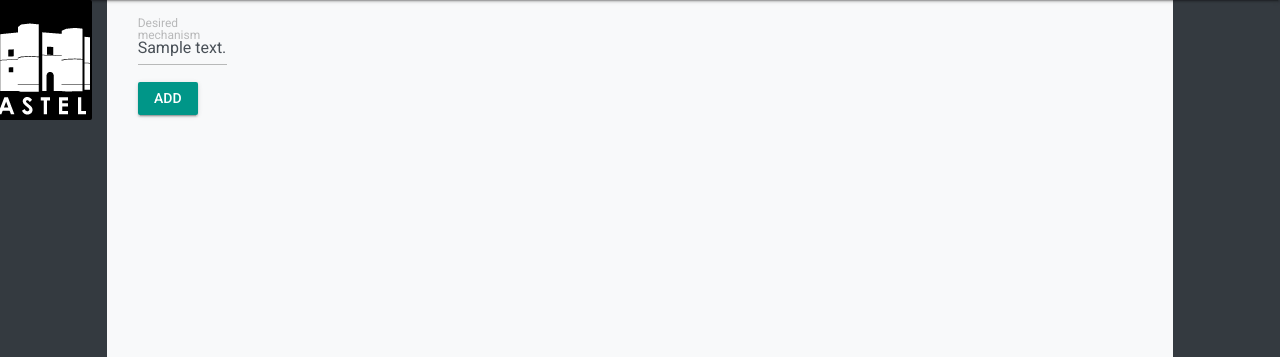
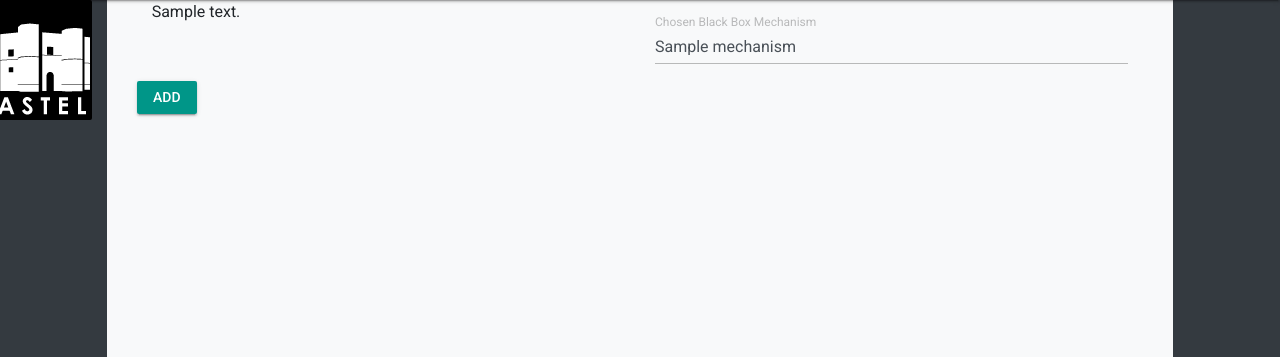
Before and after one commit to Baakel/KastelEditor, a Flask app: a page that uses editorapp/templates/bbm.html in a window 1280 px wide. Shown: the part 63-420 px from the top of the page. Run offline with Flask 2, Linux system fonts and the light colour scheme; a user stored in the database is signed in; tables that the repository leaves empty hold one stand-in row (values such as "Sample post"); some libraries are stand-ins or nearby versions.

Commit message:
Got the select boxes working, now to implement the logic of which choices appear

```diff
--- a/editorapp/forms.py
+++ b/editorapp/forms.py
@@ -1,5 +1,5 @@
 from flask_wtf import FlaskForm
-from wtforms import StringField, BooleanField, TextAreaField, SelectMultipleField, SelectField
+from wtforms import StringField, BooleanField, TextAreaField, SelectMultipleField, SelectField, FieldList, FormField
 from wtforms.validators import DataRequired
 from wtforms.widgets import CheckboxInput, ListWidget
 
@@ -62,4 +62,5 @@ class HardGoalsForm(FlaskForm):
 
 
 class BbmForm(FlaskForm):
-    choices = SelectField('Desired mechanism', validators=[DataRequired()])
+    selections = SelectField('Desired Mechanism', choices=[(1,'o'),(2,'t')], coerce=int, validators=[DataRequired()])
+        # SelectField('Desired Mechanism', coerce=int, validators=[DataRequired()])
--- a/editorapp/templates/bbm.html
+++ b/editorapp/templates/bbm.html
@@ -10,11 +10,30 @@
     {% endfor %}
         <form action="" method="post" name="selectBBM">
             {{ form.hidden_tag() }}
-            <table>
-                <tr>
-                    <td><div class="form-group">{{ form.choices.label(class_="form-control-label") }}{{ form.choices(class_="form-control") }}</div><button type="submit" class="btn btn-raised btn-primary">Add</button></td>
-                </tr>
-            </table>
+            <div class="container">
+                {% for hg in g.project.hard_goals %}
+                    {% if hg.description %}
+                        <div class="row">
+                            <div class="col">
+                                {{ hg.description }}
+                            </div>
+                            <div class="col">
+                                <div class="form-group">
+                                    <label for="{{hg.id}}">Chosen Black Box Mechanism</label>
+                                    <select class="form-control" id="{{hg.id}}" name="hg.id={{ hg.id }}">
+                                        {% for choice in choices_tuples %}
+                                            <option value="{{ choice[0] }}">{{ choice[1] }}</option>
+                                        {% endfor %}
+                                    </select>
+                                </div>
+                            </div>
+                        </div>
+                    {% endif %}
+                {% endfor %}
+                <div class="row">
+                    <button type="submit" class="btn btn-primary btn-raised">Add</button>
+                </div>
+            </div>
         </form>
 </div>
 {% endblock %}
--- a/editorapp/views.py
+++ b/editorapp/views.py
@@ -764,20 +764,21 @@ def check_permission(project):
 @login_required
 def bbm(project):
     project = Projects.query.filter_by(name=project).first()
+    blackbox_mechanisms = BbMechanisms.query.all()
+    choices_tuples = [(bbm.id, bbm.name) for bbm in blackbox_mechanisms]
     form = BbmForm()
-    hard_goals = HardGoal.query.filter_by(project_id=project.id).all()
-    choices_tuples = [(str(hg.id), hg.description) for hg in hard_goals if hg.description is not None]
-    form.choices.choices = choices_tuples
-    if form.validate_on_submit():
-        print(form.choices)
-        print(form.data)
+    if request.method == 'POST':
+        # if form.validate_on_submit():
+        print(form.selections.data)
+        print(request.form)
     else:
         print('not validating?')
     return render_template('bbm.html',
                            title=project.name,
                            project = project,
-                           form=form)
-
+                           form=form,
+                           blackbox_mechanisms=blackbox_mechanisms,
+                           choices_tuples=choices_tuples)
 
 # Setting up Flask-Security
 user_datastore = SQLAlchemyUserDatastore(db, Users, Role)
```
